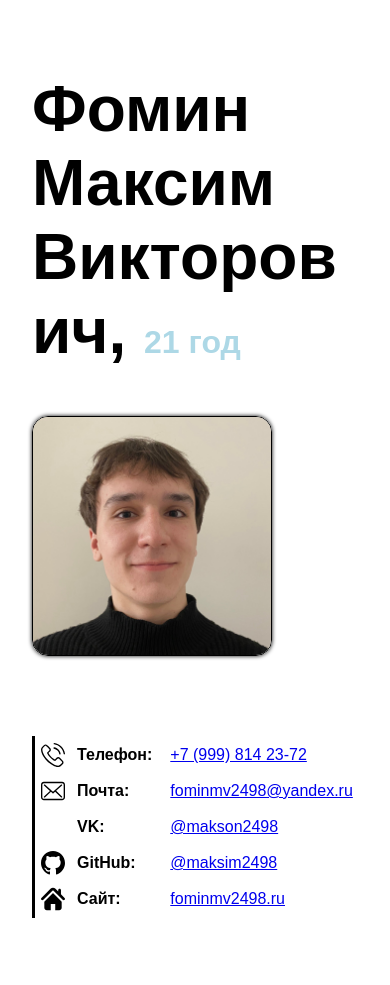
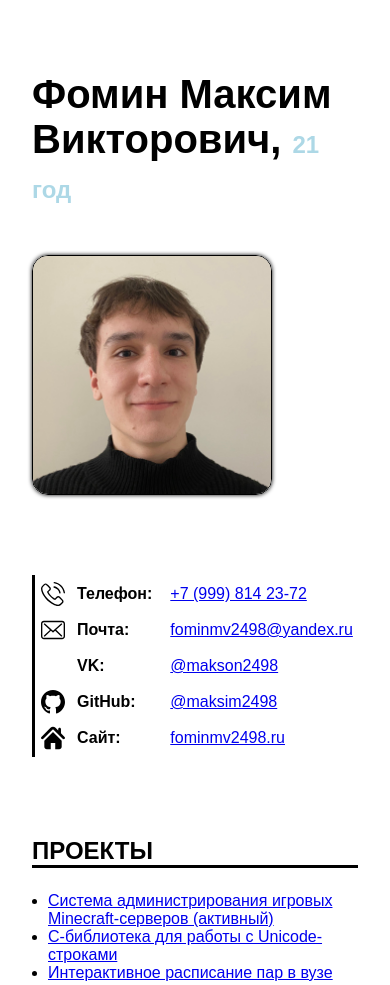
Before and after one commit to Maksim2498/resume, a plain HTML site: page src/index.html in a window 390 px wide. Shown: the top 985 px of the page. Drawn offline with Linux system fonts and the light colour scheme.

Commit message:
Extended modile support

```diff
--- a/src/index.css
+++ b/src/index.css
@@ -45,12 +45,30 @@ ul {
 h1 {
     max-width: 100%;
     word-wrap: break-word;
-    font-size: 4rem
 }
 
 h1 .age {
-    font-size: 2rem;
     color: lightblue
+}
+
+@media (max-width: 470px) {
+    h1 {
+        font-size: 2.5rem
+    }
+
+    h1 .age {
+        font-size: 1.5rem
+    }
+}
+
+@media (min-width: 471px) {
+    h1 {
+        font-size: 4rem
+    }
+
+    h1 .age {
+        font-size: 2rem
+    }
 }
 
 .my-photo-container {
```
